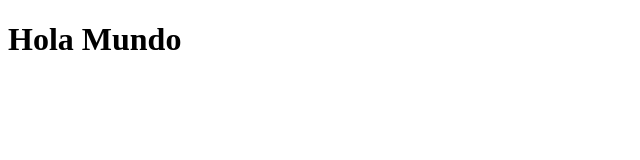
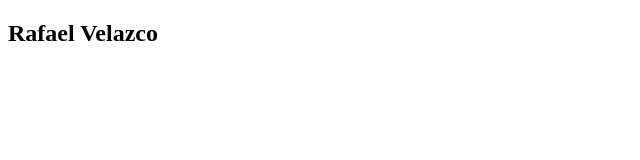
Before and after one commit to RJ-Velazco/curso, a plain HTML site: page index.html in a window 1280 px wide. Shown: the whole page, without its empty margins (0-640 px from the left). Drawn offline with Linux system fonts and the light colour scheme.

Commit message:
Agregando Div y eleminando h3

```diff
--- a/index.html
+++ b/index.html
@@ -3,9 +3,11 @@
 <head>
     <meta charset="UTF-8">
     <meta name="viewport" content="width=device-width, initial-scale=1.0">
-    <title>Git</title>
+    <title>Git y Github</title>
 </head>
 <body>
-    <h1>Hola Mundo</h1>
+    <div class="container">
+        <h2>Rafael Velazco</h2>
+    </div>
 </body>
 </html>
```
